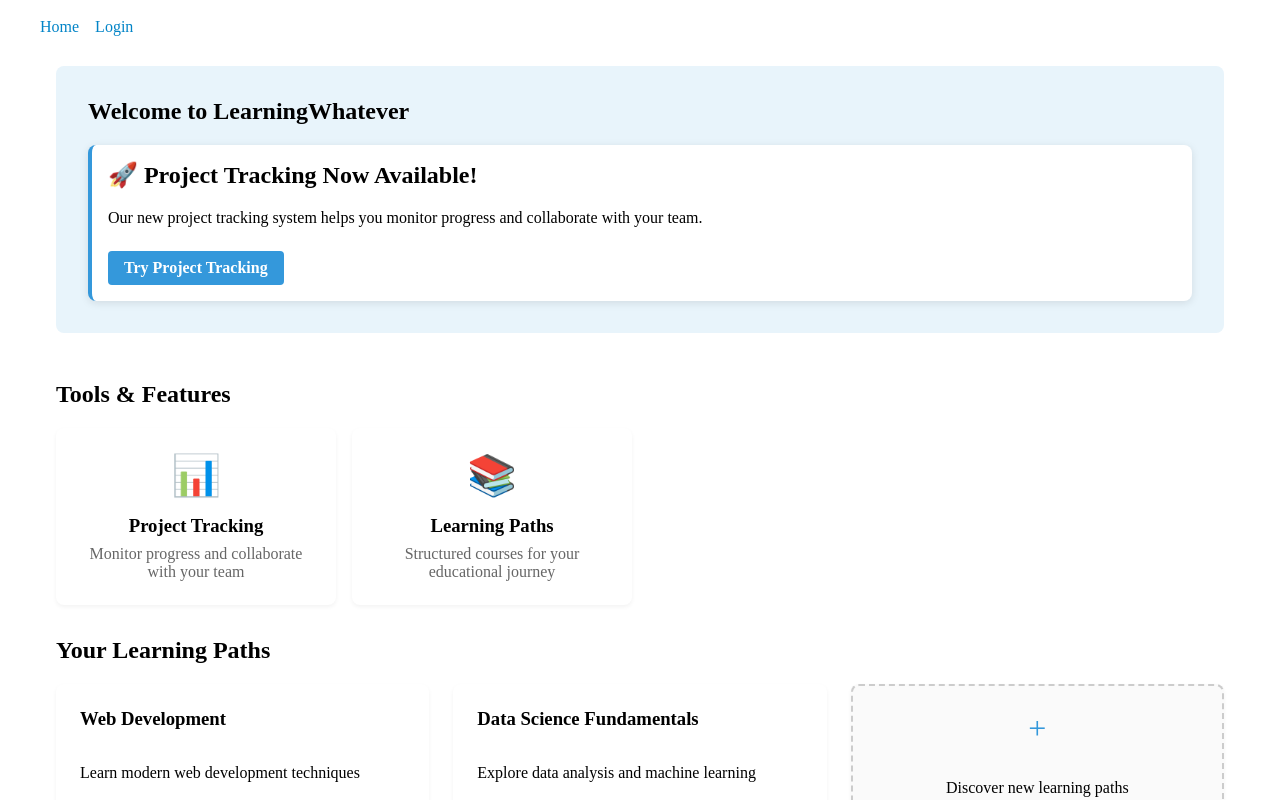
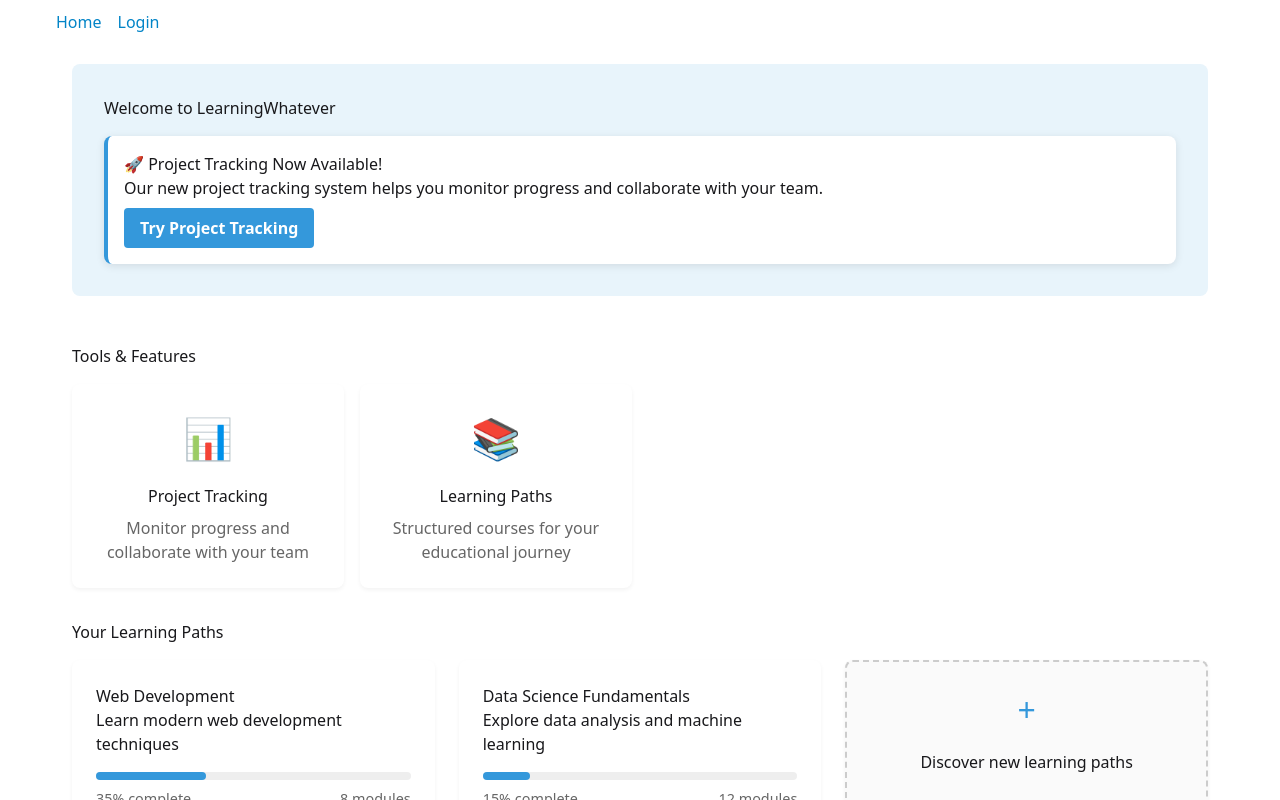
Before and after one commit to andysmith26/co2, a SvelteKit app: page / in a window 1280 px wide. Shown: the top 800 px of the page. Built offline with nearby package versions, Linux system fonts and the light colour scheme; no server answers.

Commit message:
lay groundwork for Tailwind CSS and DaisyUI into the project

```diff
--- a/package.json
+++ b/package.json
@@ -22,15 +22,19 @@
 		"@types/youtube": "^0.1.0",
 		"@typescript-eslint/eslint-plugin": "^8.30.1",
 		"@typescript-eslint/parser": "^8.30.1",
+		"autoprefixer": "^10.4.21",
+		"daisyui": "^5.0.35",
 		"eslint": "^9.18.0",
 		"eslint-config-prettier": "^10.0.1",
 		"eslint-plugin-prettier": "^5.2.6",
 		"eslint-plugin-svelte": "^3.0.0",
 		"globals": "^16.0.0",
+		"postcss": "^8.5.3",
 		"prettier": "^3.5.3",
 		"prettier-plugin-svelte": "^3.3.3",
 		"svelte": "^5.0.0-next.1",
 		"svelte-check": "^4.1.6",
+		"tailwindcss": "^4.1.6",
 		"typescript": "^5.8.3",
 		"typescript-eslint": "^8.30.1",
 		"vite": "^6.0.0"
@@ -38,6 +42,7 @@
 	"dependencies": {
 		"@supabase/ssr": "^0.6.1",
 		"@supabase/supabase-js": "^2.49.4",
+		"@tailwindcss/vite": "^4.1.6",
 		"supabase": "^2.20.12"
 	}
 }
--- /dev/null
+++ b/src/app.css
@@ -0,0 +1,4 @@
+@import "tailwindcss";
+@plugin "daisyui";
+
+/* Your global styles can go here */
--- a/src/routes/+layout.svelte
+++ b/src/routes/+layout.svelte
@@ -48,6 +48,7 @@
 </style>
 
 <script lang="ts">
+	import '../app.css'; // Import the global CSS file with Tailwind
 	import { invalidate } from '$app/navigation';
 	import { onMount } from 'svelte';
 
--- a/vite.config.js
+++ b/vite.config.js
@@ -1,6 +1,7 @@
 import { sveltekit } from '@sveltejs/kit/vite';
 import { defineConfig } from 'vite';
+import tailwindcss from '@tailwindcss/vite';
 
 export default defineConfig({
-	plugins: [sveltekit()]
+	plugins: [sveltekit(), tailwindcss()],
 });
```
Also changed, not shown: 1 other file (tests, documents, lock files or other folders).
